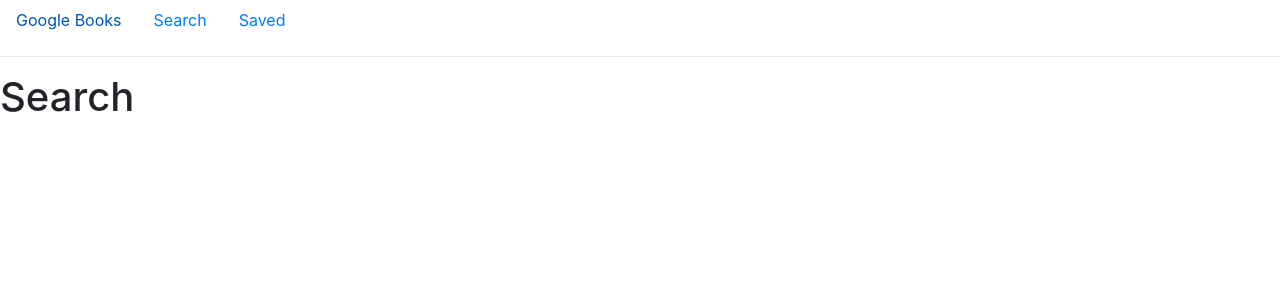
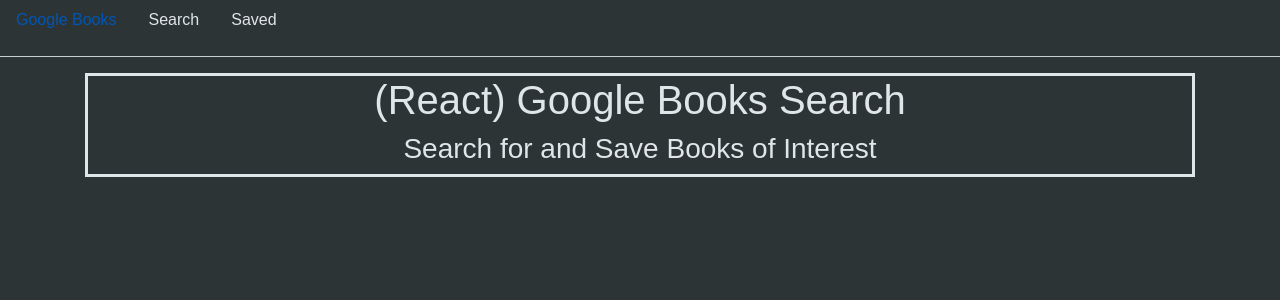
Before and after one commit to bhamann-collab/Google-Books-Search, a React (Create React App) app in the folder client/: page / in a window 1280 px wide. Shown: the top 300 px of the page. Built offline with nearby package versions, Linux system fonts and the light colour scheme.

Commit message:
SearchTitle component appearing

```diff
--- /dev/null
+++ b/client/src/App.css
@@ -0,0 +1,7 @@
+@import url('https://fonts.googleapis.com/css2?family=Cairo:wght@400;700&display=swap');
+
+body {
+    font-family: 'Çairo', sans-serif;
+    background-color: #2d3436;
+    color: #dfe6e9;
+}
--- a/client/src/App.js
+++ b/client/src/App.js
@@ -1,4 +1,5 @@
 import React from 'react';
+import './App.css'
 
 import { BrowserRouter as Router, Route } from 'react-router-dom'
 
--- /dev/null
+++ b/client/src/components/BookNav/BookNav.css
@@ -0,0 +1,7 @@
+hr {
+    background-color: #dfe6e9;
+}
+
+.whitenText > * {
+    color: #dfe6e9;
+}
--- a/client/src/components/BookNav/BookNav.js
+++ b/client/src/components/BookNav/BookNav.js
@@ -1,10 +1,11 @@
 import React from 'react'
 import { Nav, NavItem, NavLink } from 'reactstrap';
+import './BookNav.css'
 
 const BookNav = () => {
     return (
         <div>
-            <Nav>
+            <Nav className="whitenText">
                 <NavLink href="#">Google Books</NavLink> <NavLink href="#">Search</NavLink> <NavLink href="#">Saved</NavLink>
             </Nav>
             <hr />
--- a/client/src/components/Search/Search.css
+++ b/client/src/components/Search/Search.css
@@ -0,0 +1,3 @@
+.searchContainer {
+    border: 3px solid #dfe6e9;
+}
--- a/client/src/components/Search/Search.js
+++ b/client/src/components/Search/Search.js
@@ -1,9 +1,12 @@
 import React from 'react'
+import SearchTitle from './SearchTitle'
 
 const Search = () => {
     return (
         <div>
-            <h1>Search</h1>
+            <SearchTitle />
+            {/* <SearchBar />
+            <BookResultList /> */}
         </div>
     )
 }
--- /dev/null
+++ b/client/src/components/Search/SearchTitle.js
@@ -0,0 +1,20 @@
+import React from 'react'
+import { Container, Row, Col } from 'reactstrap';
+import './Search.css'
+
+const SearchTitle = () => {
+    return (
+        <Container>
+            <Row>
+                <Col>
+                    <div className="searchContainer">
+                        <h1 className="text-center">(React) Google Books Search</h1>
+                        <h3 className="text-center">Search for and Save Books of Interest</h3>
+                    </div>
+                </Col>
+            </Row>
+        </Container>
+    )
+}
+
+export default SearchTitle
```
